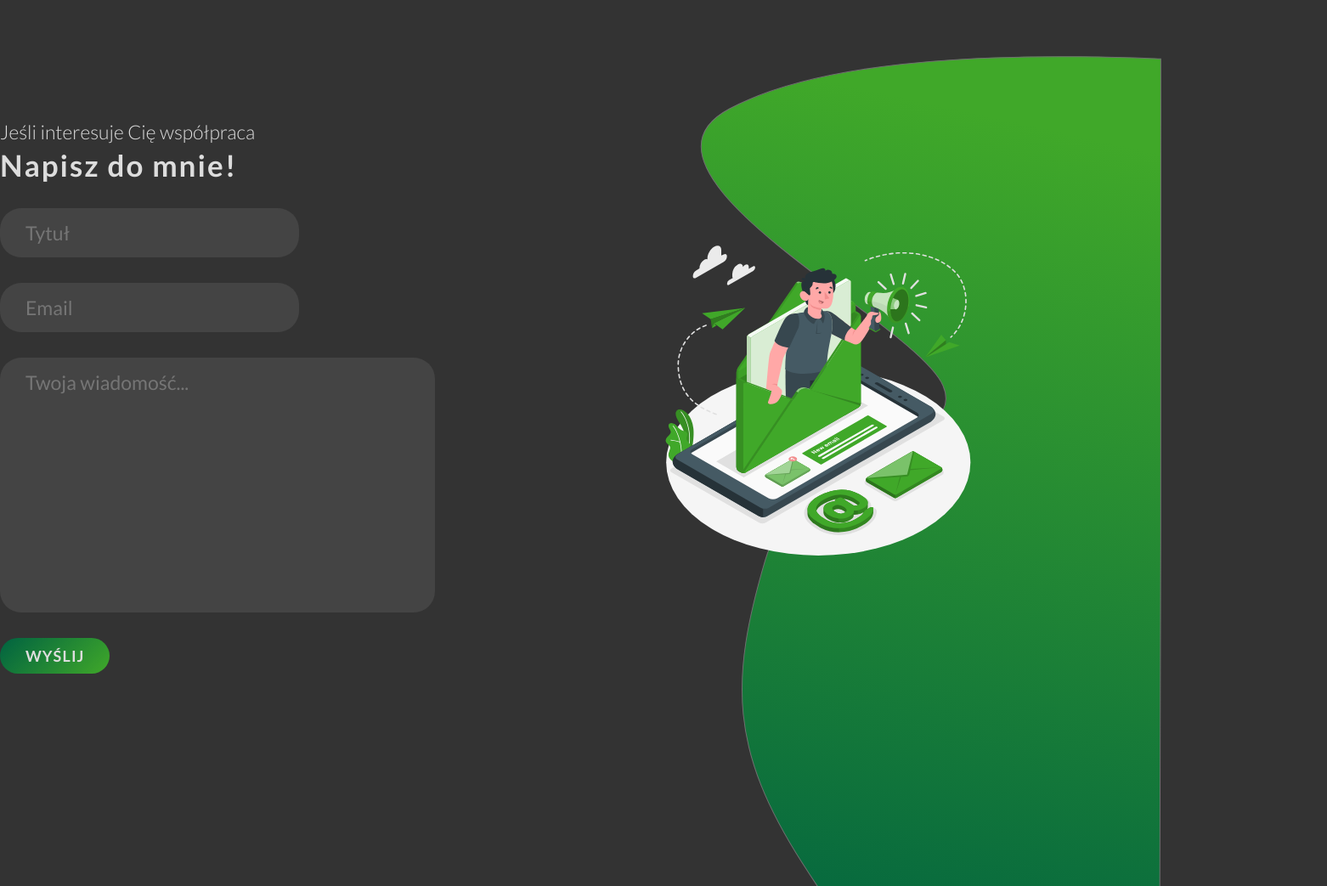
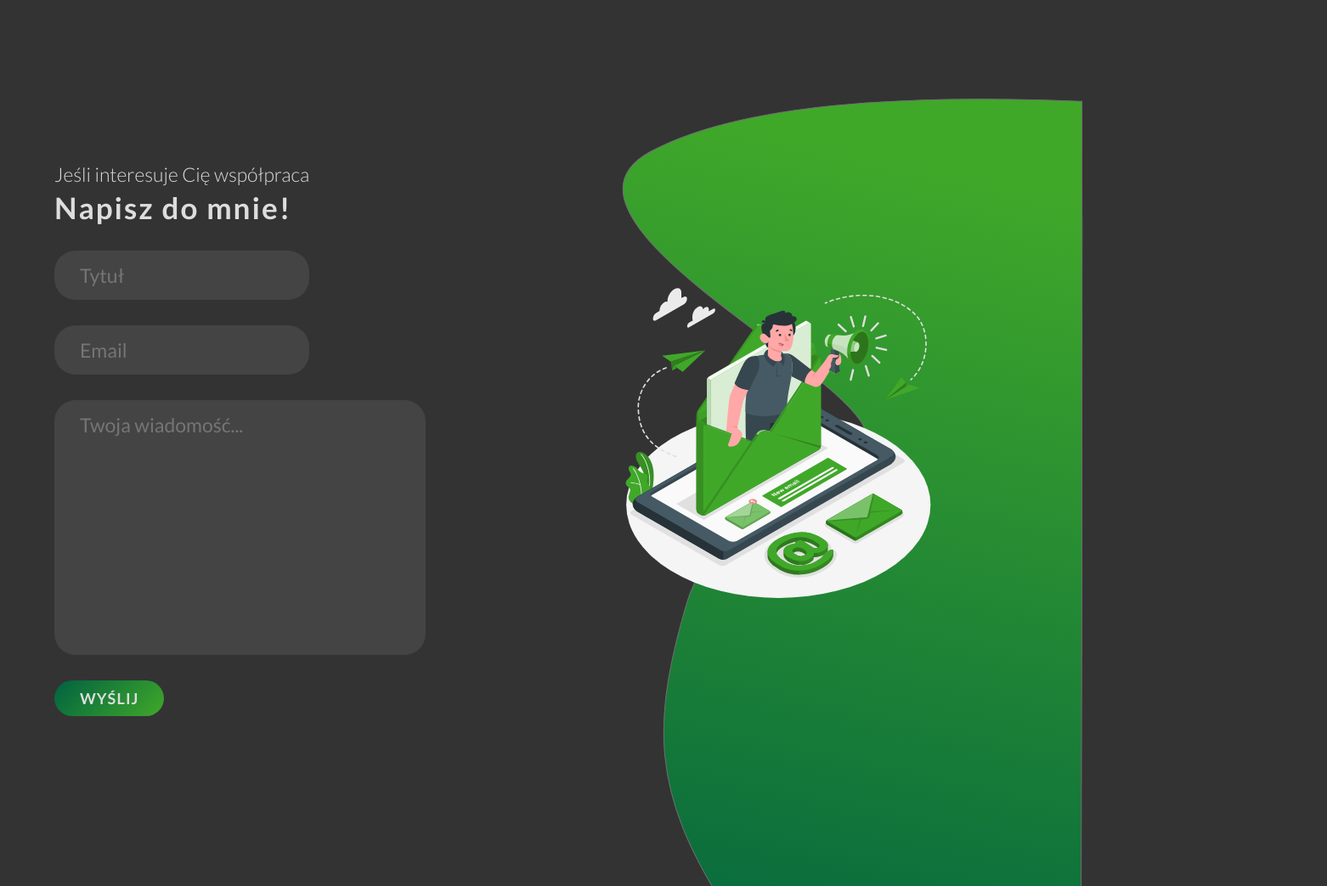
Before and after one commit to Ku3iK/jakubKaczmarek, a Gatsby site: page / in a window 1280 px wide. Shown: the part 900-1943 px from the top of the page at 85% size, 1562 px wide, since content can reach past the window. Built offline with nearby package versions, Linux system fonts and the light colour scheme; Gatsby itself is replaced by a stand-in of ours.

Commit message:
themes.js appiled to other styles

```diff
--- a/src/themes/GlobalStyle.js
+++ b/src/themes/GlobalStyle.js
@@ -10,6 +10,11 @@ const GlobalStyle = createGlobalStyle`
         -webkit-font-smoothing: antialiased;
         -moz-osx-font-smoothing: grayscale;
     }
+
+    *:focus {
+        outline: 1px solid ${({ theme }) => theme.color.primary};
+    }
+
     body {
         font-size: 1.6rem;
         font-family: ${({ theme }) => theme.font.name};
@@ -26,17 +31,32 @@ const GlobalStyle = createGlobalStyle`
         font-size: ${({ theme }) => theme.font.xl};
         text-transform: uppercase;
         letter-spacing: 2px;
-        font-weight: 900;
+        font-weight: ${({ theme }) => theme.font.black};
+        @media (max-width: ${({ theme }) => theme.breakpoints.mobile}) {
+            font-size: ${({ theme }) => theme.font.m};
+        }
     }
 
     h2 {
         font-size: ${({ theme }) => theme.font.l};
         text-transform: uppercase;
         letter-spacing: 2px;
-        font-weight: 700;
+        font-weight: ${({ theme }) => theme.font.bold};
         @media (max-width: ${({ theme }) => theme.breakpoints.tablet}) {
-        font-size: ${({ theme }) => theme.font.m};
-      }
+            font-size: ${({ theme }) => theme.font.m};
+        }
+        @media (max-width: ${({ theme }) => theme.breakpoints.mobile}) {
+            font-size: ${({ theme }) => theme.font.s};
+        }
+    }
+
+    h3 {
+        font-size: ${({ theme }) => theme.font.l};
+        text-transform: uppercase;
+        font-weight: ${({ theme }) => theme.font.medium};
+        @media (max-width: ${({ theme }) => theme.breakpoints.mobile}) {
+            font-size: ${({ theme }) => theme.font.s};
+        }
     }
 
     ul {
@@ -51,16 +71,16 @@ const GlobalStyle = createGlobalStyle`
     p {
       width: 90%;
       font-size: ${({ theme }) => theme.font.m};
-      margin: 40px 0;
-      font-weight: 300;
-      line-height: 45px;
+      margin: 4rem 0;
+      font-weight: ${({ theme }) => theme.font.thin};
+      line-height: 4.5rem;
       @media (max-width: ${({ theme }) => theme.breakpoints.desktop}) {
         font-size: ${({ theme }) => theme.font.s};
-        line-height: 35px;
+        line-height: 3.5rem;
       }
       @media (max-width: ${({ theme }) => theme.breakpoints.tablet}) {
         font-size: ${({ theme }) => theme.font.xs};
-        line-height: 25px;
+        line-height: 2.5rem;
       }
     }
 
@@ -70,11 +90,11 @@ const GlobalStyle = createGlobalStyle`
         font-size: ${({ theme }) => theme.font.s};
         border: none;
         background-image: linear-gradient(-45deg, #40a829, #006241);
-        border-radius: 25px;
-        padding: 10px 30px;
+        border-radius: 2.5rem;
+        padding: 1rem 3rem;
         transition: .3s;
         text-transform: uppercase;
-        font-weight: 700;
+        font-weight: ${({ theme }) => theme.font.bold};
         letter-spacing: 1px;
         cursor: pointer;
         @media (max-width: ${({ theme }) => theme.breakpoints.desktop}) {
@@ -88,9 +108,15 @@ const GlobalStyle = createGlobalStyle`
     }
 
     section {
-        margin: 150px auto;
+        margin: 20rem auto;
+        width: 100%;
+        @media (max-width: ${({ theme }) => theme.breakpoints.desktop}) {
+            width: 90%;
+        }
         @media (max-width: ${({ theme }) => theme.breakpoints.smallDesktop}) {
+            width: 80%;
             padding: 0 2rem;
+            margin: 10rem auto;
         }
     }
 
@@ -99,7 +125,7 @@ const GlobalStyle = createGlobalStyle`
     }
 
     .navigationIcon {
-        width: 30px;
+        width: 3rem;
     }
 
 `
```
